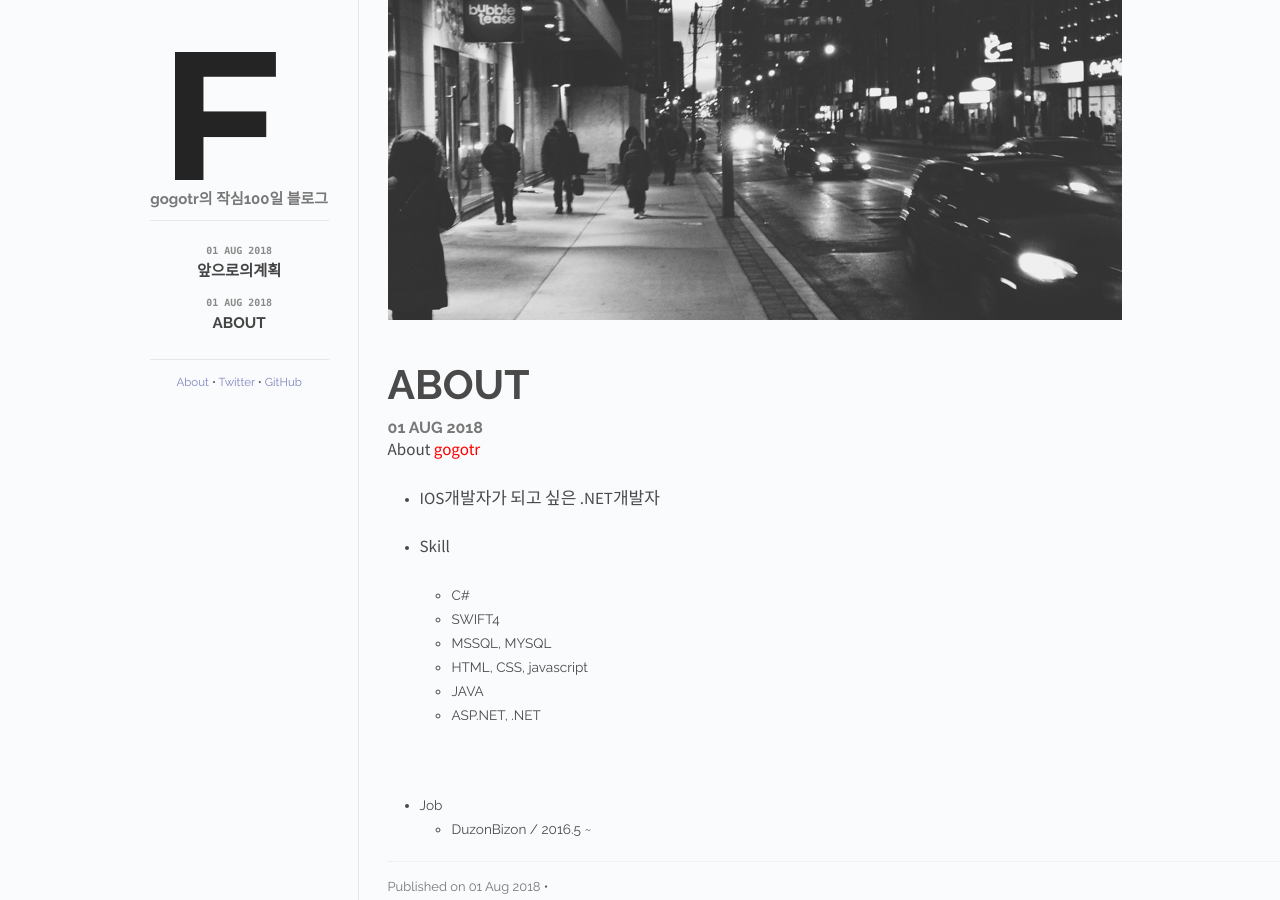
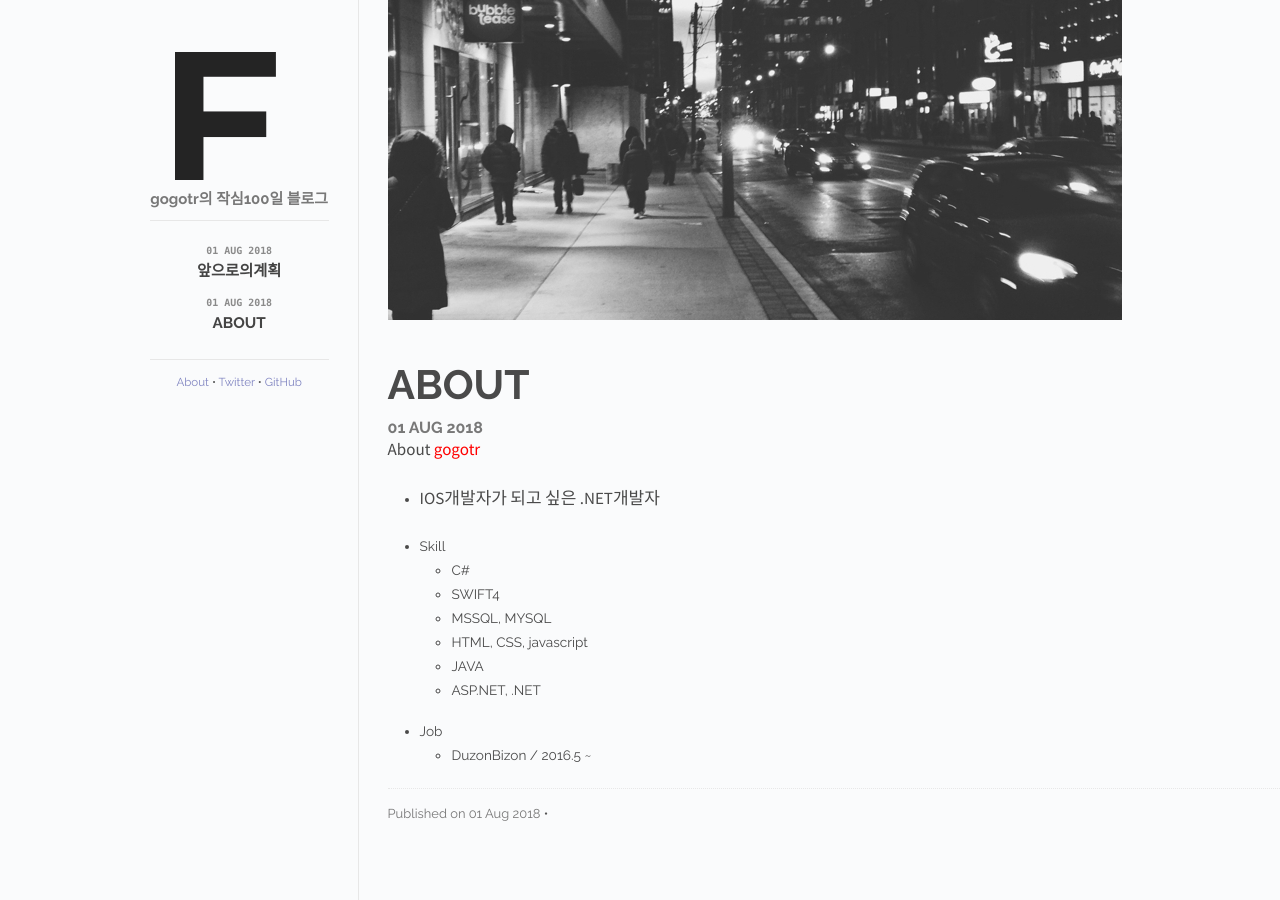
Before and after one commit to gogotr/gogotr.github.io, a Jekyll site: the page built from _posts/2018-08-01-about-post.md, in a window 1280 px wide. Built offline with Jekyll 4.4.1, drawn with Linux system fonts in a browser that asks for light colours; Markdown is read by kramdown in place of the engine named in the settings.

```diff
--- a/_layouts/default.html
+++ b/_layouts/default.html
@@ -40,7 +40,7 @@
         </div>
         <div class="footer">
           <span id="footer-links">
-            <a href="" class="footer-link">About</a> <span class="separator">&bull;</span>
+            <a href="https://gogotr.github.io/posts/2018/08/01/about-post.html" class="footer-link">About</a> <span class="separator">&bull;</span>
             <a href="" class="footer-link">Twitter</a> <span class="separator">&bull;</span>
             <a href="https://github.com/gogotr" class="footer-link">GitHub</a>
           </span>
--- a/_posts/2018-08-01-about-post.md
+++ b/_posts/2018-08-01-about-post.md
@@ -8,7 +8,6 @@ categories: posts
 > About <font color="red">gogotr</font>
 
 - IOS개발자가 되고 싶은 .NET개발자
-<br/>
 
 - Skill
   * C#
@@ -18,7 +17,6 @@ categories: posts
   * JAVA
   * ASP.NET, .NET
 
-<br/>
 
 - Job
   * DuzonBizon / 2016.5 ~
```
Also changed, not shown: other parts of _layouts/default.html (+1 -1 lines).
